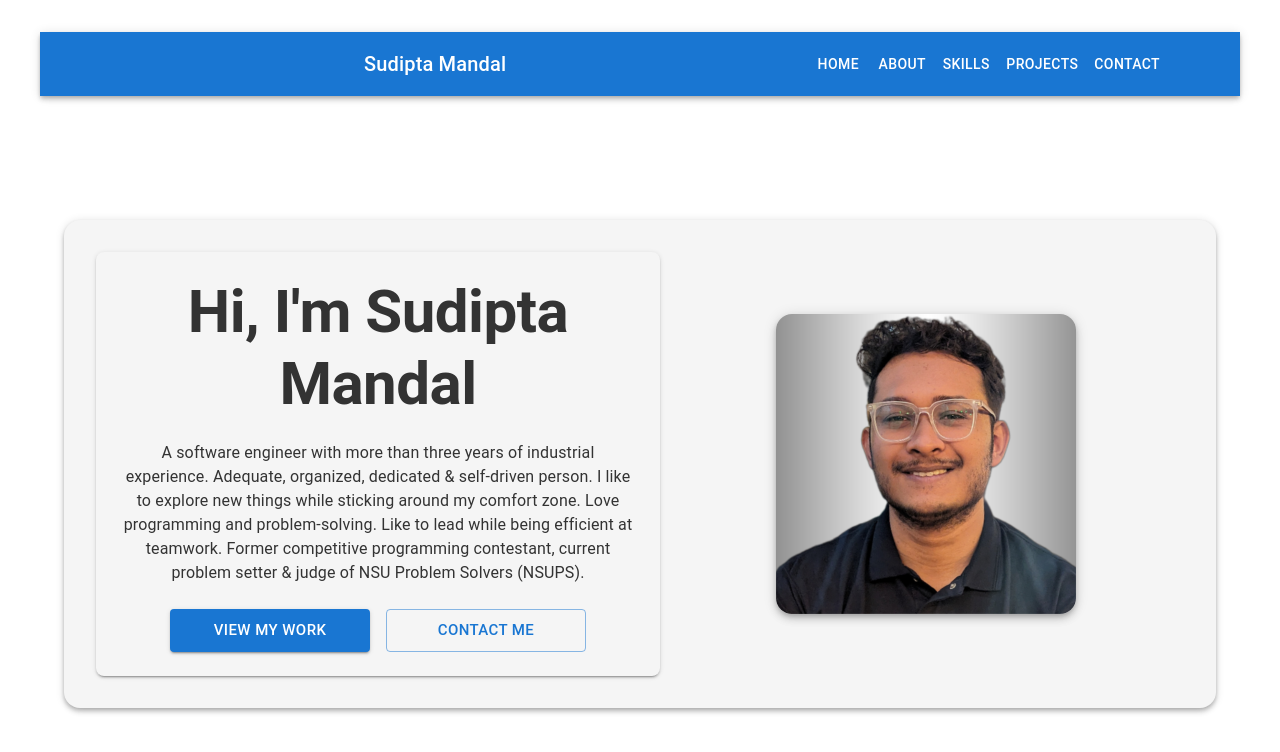
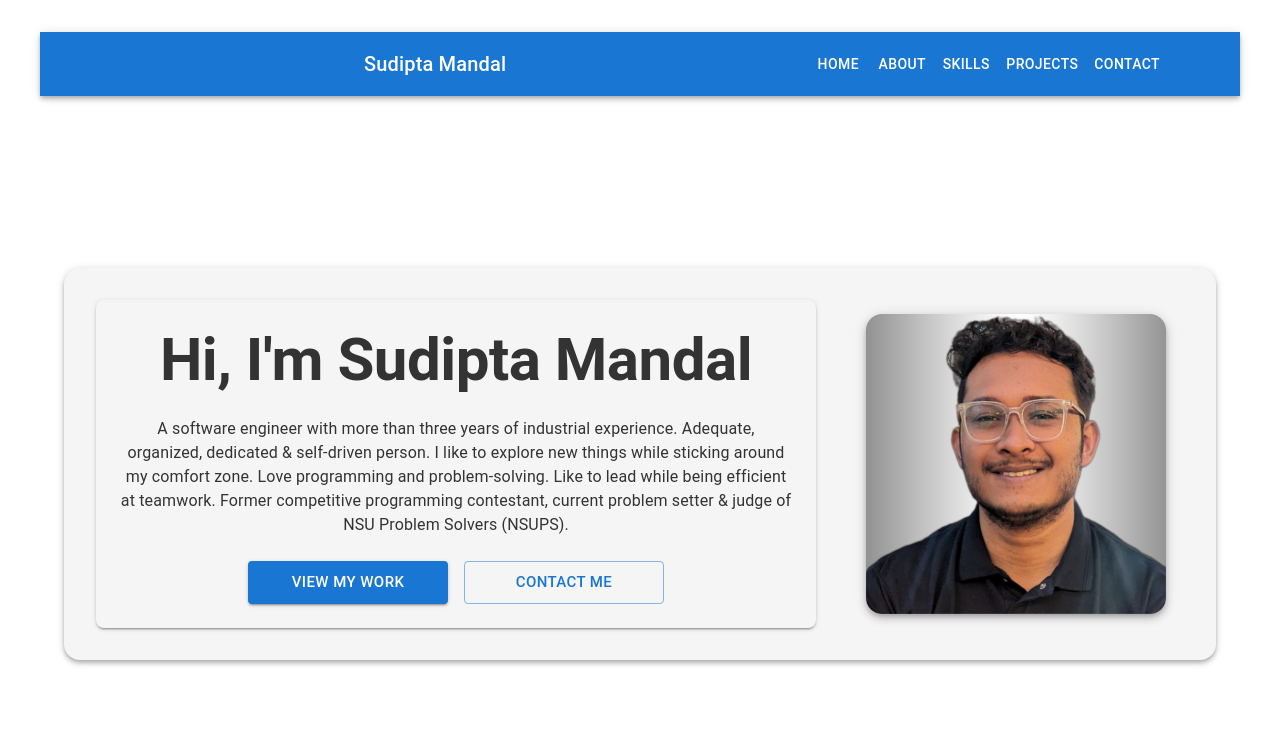
Before and after one commit to MrMandalNSU/portfolio, a React (Vite) app: page / in a window 1280 px wide. Shown: the top 752 px of the page. Built offline with nearby package versions, Linux system fonts and the light colour scheme; some icons are missing.

Commit message:
fix text box width

```diff
--- a/src/contexts/Intro.jsx
+++ b/src/contexts/Intro.jsx
@@ -46,13 +46,18 @@ const Intro = () => {
           <Box
             sx={{
               display: "flex",
-              flexDirection: { xs: "column", md: "row" }, // Column on mobile, row on desktop
+              flexDirection: { xs: "column", md: "row" }, // Stack on mobile, row on desktop
               alignItems: "center",
-              gap: 1,
+              gap: 4,
             }}
           >
             {/* Text First on Mobile, Left on Desktop */}
-            <TextBox sx={{ order: { xs: 2, md: 1 } }}>
+            <TextBox
+              sx={{
+                flex: 2, // making the text box wider than image
+                order: { xs: 2, md: 1 },
+              }}
+            >
               <Typography variant="h2" component="h1" gutterBottom>
                 Hi, I'm Sudipta Mandal
               </Typography>
@@ -79,7 +84,7 @@ const Intro = () => {
                   variant="contained"
                   color="primary"
                   size="large"
-                  sx={{ minWidth: 200 }} // Ensures both buttons have the same width
+                  sx={{ minWidth: 200 }}
                 >
                   View My Work
                 </Button>
@@ -87,7 +92,7 @@ const Intro = () => {
                   variant="outlined"
                   color="primary"
                   size="large"
-                  sx={{ minWidth: 200 }} // Same width as the first button
+                  sx={{ minWidth: 200 }}
                 >
                   Contact Me
                 </Button>
@@ -100,7 +105,7 @@ const Intro = () => {
                 flex: 1,
                 display: "flex",
                 justifyContent: "center",
-                order: { xs: 1, md: 2 }, // Image first on mobile, second on desktop (right)
+                order: { xs: 1, md: 2 },
               }}
             >
               <ProfileImage src={PROFILE_PHOTO} alt="Profile" />
```
